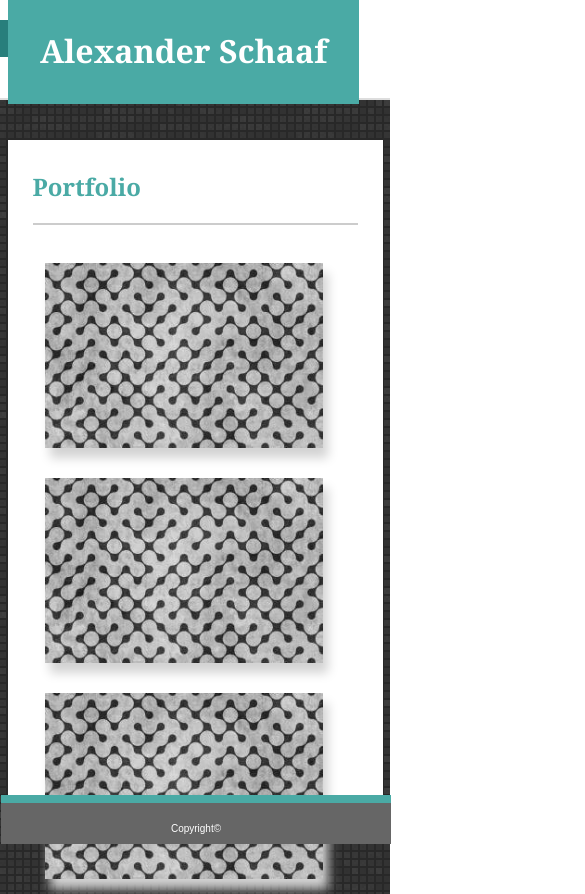
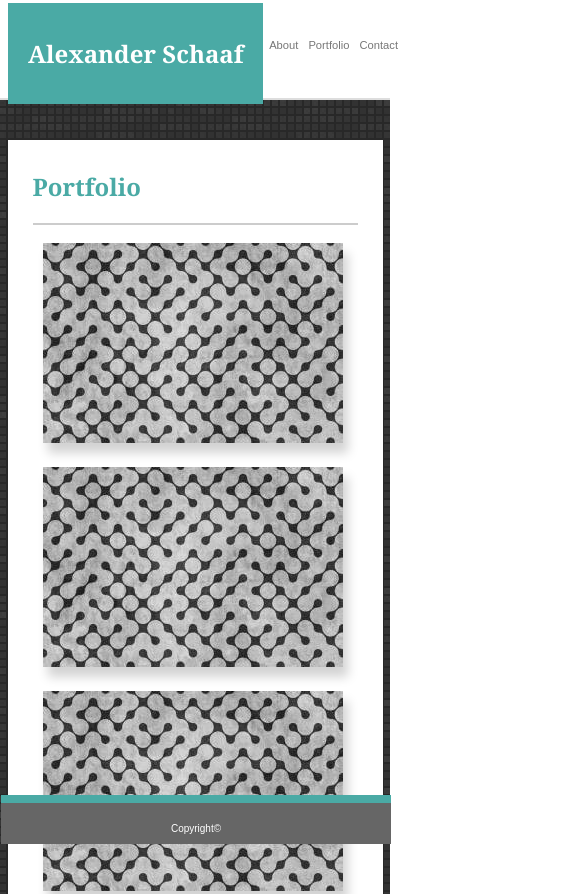
Before and after one commit to tunkytime/Responsive-Portfolio, a plain HTML site: page portfolio.html in a window 390 px wide. Shown: the top 894 px of the page, 585 px wide, since content can reach past the window. Drawn offline with Linux system fonts and the light colour scheme.

Commit message:
Finished adjusting media sizes

```diff
--- a/assets/css/style.css
+++ b/assets/css/style.css
@@ -123,8 +123,7 @@ li a:hover {
   margin-left: -8px;
   margin-right: -8px;
   margin-top: -8px;
-
-  height: 1000px;
+  min-height: 750px;
 }
 
 .main-image {
@@ -136,7 +135,7 @@ li a:hover {
 .about-me {
   background: #fff;
   width: 960px;
-  height: 550px;
+  min-height: 500px;
   margin: 0 auto 20px auto;
   padding: 10px 20px 50px 20px;
   position: relative;
@@ -146,11 +145,15 @@ li a:hover {
 .portfolio {
   background: #fff;
   width: 960px;
-  height: 860px;
+  min-height: 600px;
   margin: 0 auto;
   padding: 10px 25px;
   position: relative;
   top: 40px;
+}
+
+.portfolio-thumbnails {
+	margin: 0 auto;
 }
 
 .contact {
@@ -168,15 +171,14 @@ hr {
 }
 
 .project-img {
-  margin: 30px 12px 0 12px;
-  float: left;
-  width: 278px;
+  margin: 10px;
+  width: 280px;
   box-shadow: 5px 10px 10px lightgrey;
 }
 
 .project-img:hover {
   box-shadow: 5px 10px 10px lightgrey;
-  transform: translateY(7px);
+  transform: translateY(5px);
 }
 
 /* contact form */
@@ -249,66 +251,128 @@ footer {
 /* media queries */
 
 @media only screen and (max-width: 980px) {
+
 		.about-me {
-    margin: 0 auto 20px auto;
 			width: 960px;
-    height: 500px;
 			margin: 0 auto;
 		}
 
 		.portfolio {
-    margin: 0 auto 20px auto;
 			width: 960px;
-    height: 500px;
 			margin: 0 auto;
 		}
 
 		.contact {
-    margin: 0 auto 20px auto;
 			width: 960px;
-    height: 500px;
 			margin: 0 auto;
 		}
 	}
 
 @media only screen and (max-width: 768px) {
+
+		header {
+			width: 768px;
+			margin: 0 auto;
+			background: green;
+			background: #fff;
+			}
+
+		nav {
+			text-align: right;
+			position: relative;
+			top: 10px;
+			left: -140px;
+			padding: 10px;
+			}
+
 		.about-me {
-    margin: 0 auto 20px auto;
 			width: 650px;
-    height: 550px;
 			margin: 0 auto;
 			}
+
 		.portfolio {
-    margin: 0 auto 20px auto;
 			width: 650px;
-    height: 550px;
 			margin: 0 auto;
 			}
+
+		.project-img {
+			width: 250px;
+			}
+
+		.portfolio-thumbnails {
+			width: 550px;
+			margin: 0 auto;
+			}
+
 		.contact {
-    margin: 0 auto 20px auto;
 			width: 650px;
-    height: 550px;
 			margin: 0 auto;
 			}
 	}
 
 @media only screen and (max-width: 640px) {
+
+		header {
+			width: 640px;
+			margin: 0 auto;
+			background: green;
+			background: #fff;
+		}
+
+		.name a {
+			background: #4aaaa5;
+			color: white;
+			font-family: "Georgia", Times, Times New Roman, serif;
+			text-decoration: none;
+			padding: 34px 20px;
+			float: left;
+			font-size: 24px;
+			font-weight: bold;
+			position: absolute;
+			top: 3px;
+			z-index: 10;
+		}
+
+		.background-name {
+			display: none;
+		}
+
+		nav {
+			text-align: right;
+			position: relative;
+			top: 25px;
+			left: -235px;
+			padding: 10px;
+		}
+
+		nav a {
+			font-size: 70%;
+			padding: 5px;
+		}
+
 		.about-me {
-    margin: 0 auto 20px auto;
 			width: 375px;
-    height: 700px;
 			margin: 0 auto;
 		}
+
 		.portfolio {
-    margin: 0 auto 20px auto;
 			width: 375px;
-    height: 700px;
 			margin: 0 auto;
 		}
+
+		.portfolio-thumbnails {
+			width: 340px;
+			margin: 0 auto 50px auto;
+		}
+
+		.project-img {
+			margin: 10px;
+			width: 300px;
+			box-shadow: 5px 10px 10px lightgrey;
+		}
+
 		.contact {
-    margin: 0 auto 20px auto;
 			width: 375px;
-    height: 700px;
 			margin: 0 auto;
 		}
 	}
--- a/portfolio.html
+++ b/portfolio.html
@@ -29,12 +29,14 @@
 		<section class="portfolio">
 			<h1>Portfolio</h1>
 			<hr>
+			<div class="portfolio-thumbnails">
 				<img class="project-img" src="assets/css/images/placeholder.jpeg" alt="Project 1">
 				<img class="project-img" src="assets/css/images/placeholder.jpeg" alt="Project 2">
 				<img class="project-img" src="assets/css/images/placeholder.jpeg" alt="Project 3">
 				<img class="project-img" src="assets/css/images/placeholder.jpeg" alt="Project 4">
 				<img class="project-img" src="assets/css/images/placeholder.jpeg" alt="Project 5">
 				<img class="project-img" src="assets/css/images/placeholder.jpeg" alt="Project 5">
+			</div>
 		</section>
 
 		<footer>
```
Lines whose indentation alone changed are shown as unchanged.
